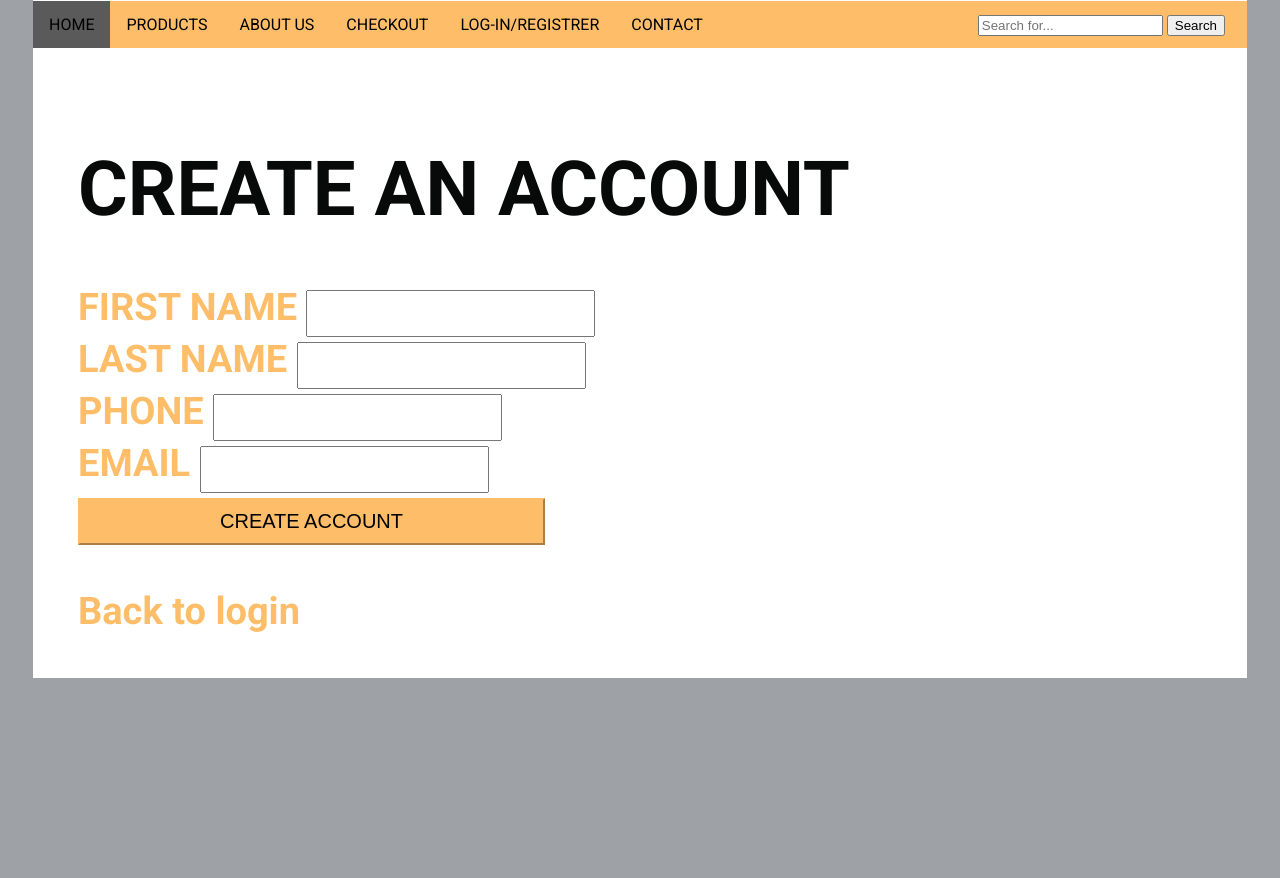
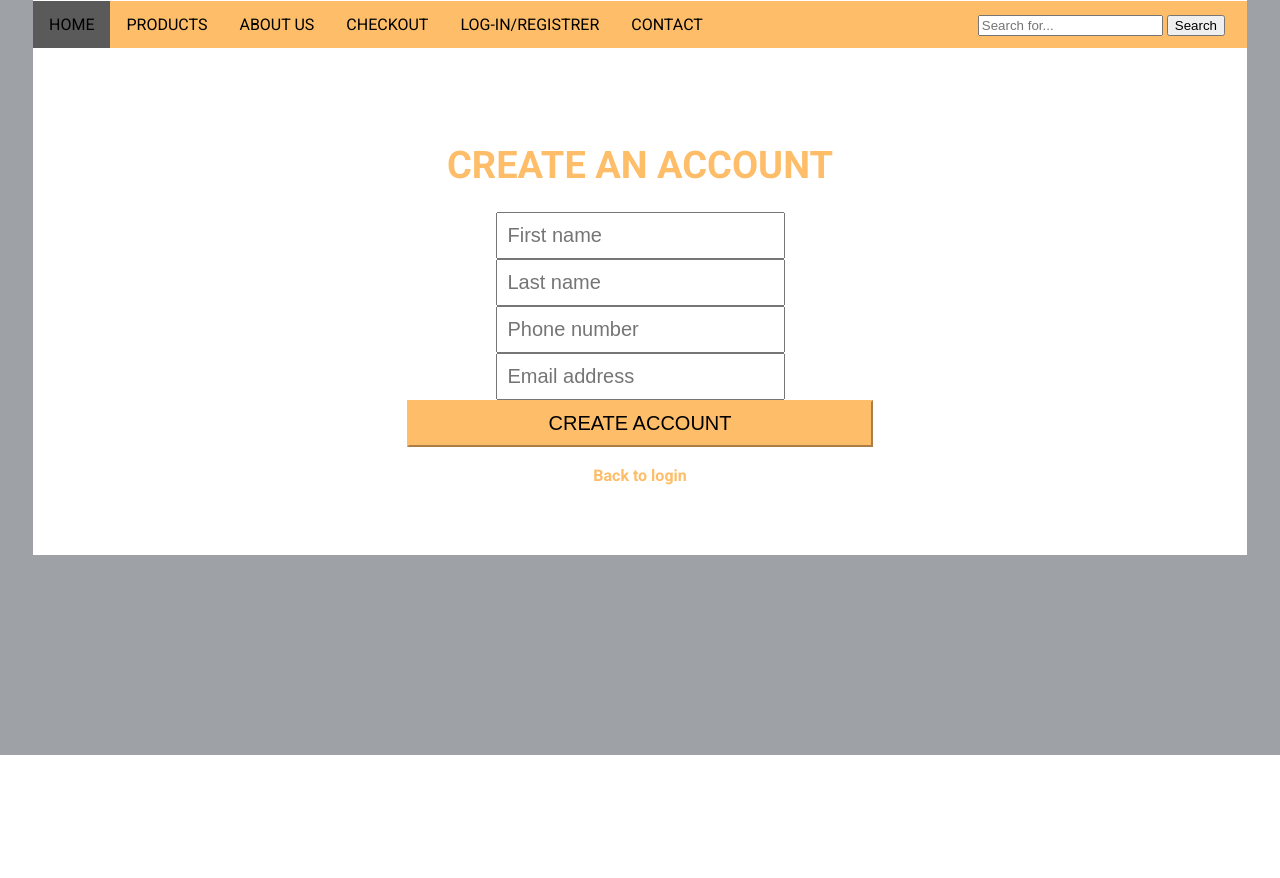
Before and after one commit to jibibo/ki-webtech, a PHP site: page /register.html in a window 1280 px wide. Shown: the part 216-1094 px from the top of the page. After the commit the page ends 971 px from the top, so only its background shows below. Run offline with PHP 8.4, Linux system fonts and the light colour scheme.

Commit message:
aanpassing

```diff
--- a/html/css/login.css
+++ b/html/css/login.css
@@ -58,3 +58,11 @@
 .send:hover {
     background-color: #e4b271;
 }
+
+.create {
+    font-size: 20px;
+    color: black;
+    padding: 10px 140px;
+    background-color: #FEBD69;
+    border-color: #FEBD69;
+}
--- a/html/register.html
+++ b/html/register.html
@@ -42,41 +42,35 @@
             </div>
           </ul>
         </nav>
-        <div class="register_container">
-            <div class="title">
-                <h1>CREATE AN ACCOUNT</h1>
+        <div class="form">
+          <form action="" class="formscreen">
+            <div class="title">CREATE AN ACCOUNT</div>
 
-                <form>
             <div class="textbox">
-                      <div class="input_group">
-                        <label> FIRST NAME</label>
-                        <input type="text" placeholder=""></input>
-
-                      </div>
-                      <div class="input_group">
-                       <label>LAST NAME</label>
-                       <input type="text" placeholder=""></input>
-
+              <!-- <label> FIRST NAME</label> -->
+              <input type="text" placeholder="First name"></input>
             </div>
 
-                      <div class="input_group">
-                       <label>PHONE</label>
-                       <input type="text" placeholder=""></input>
+            <div class="textbox">
+              <!-- <label>LAST NAME</label> -->
+              <input type="text" placeholder="Last name"></input>
+            </div>
 
+            <div class="textbox">
+              <!--<label>PHONE</label> -->
+              <input type="text" placeholder="Phone number"></input>
             </div>
-                      <div class="input_group">
-                        <label>EMAIL</label>
-                        <input type="email" placeholder=""></input>
 
-                      </div>
+            <div class="textbox">
+              <!-- <label>EMAIL</label> -->
+              <input type="email" placeholder="Email address"></input>
             </div>
 
             <div>
-                     <button class="login" type="submit">CREATE ACCOUNT</button>
+              <button class="create" type="submit">CREATE ACCOUNT</button>
               <br></br>
               <a class="text" href="login.html">Back to login</a>
             </div>
-
           </div>
         </div>
 
```
Lines whose indentation alone changed are shown as unchanged.
